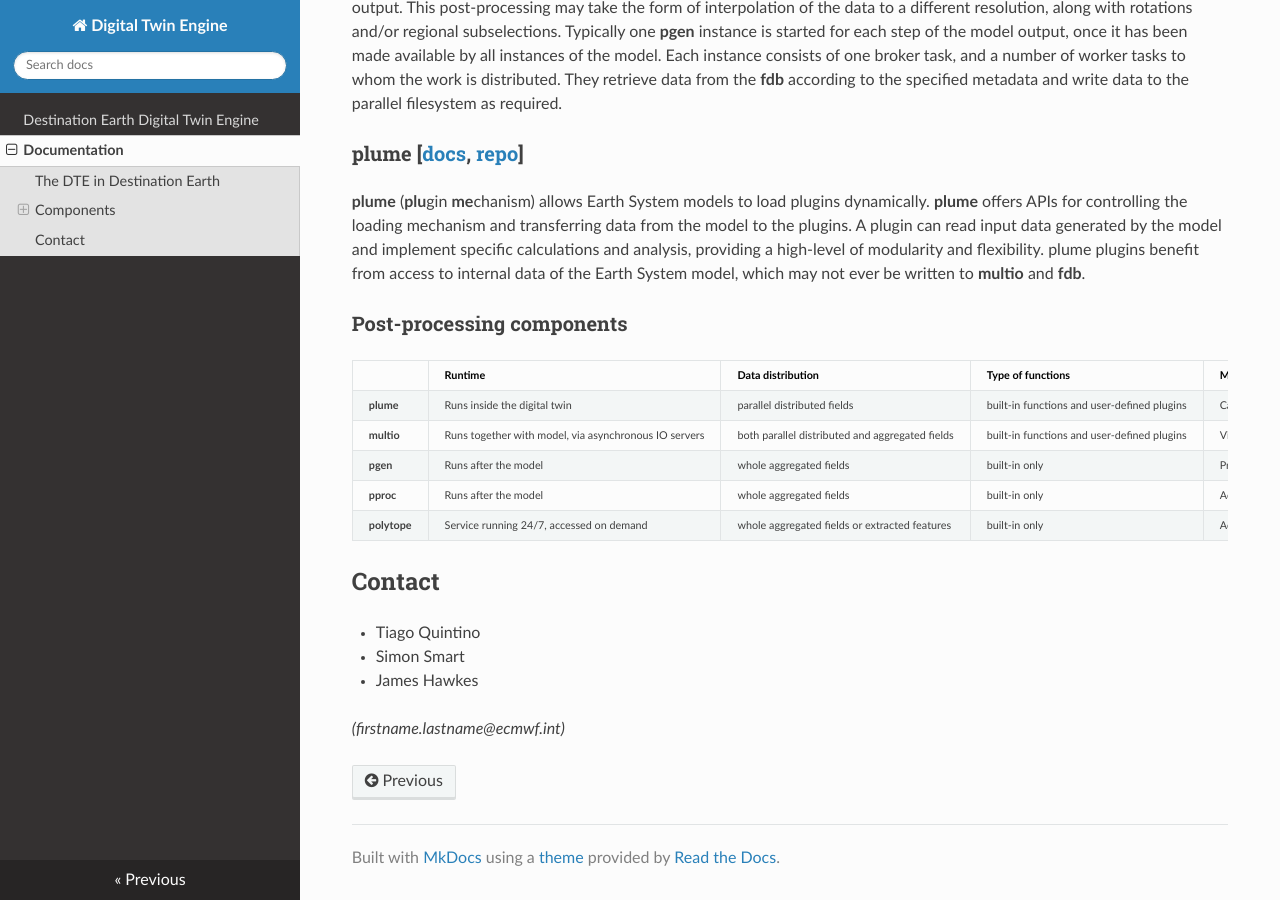
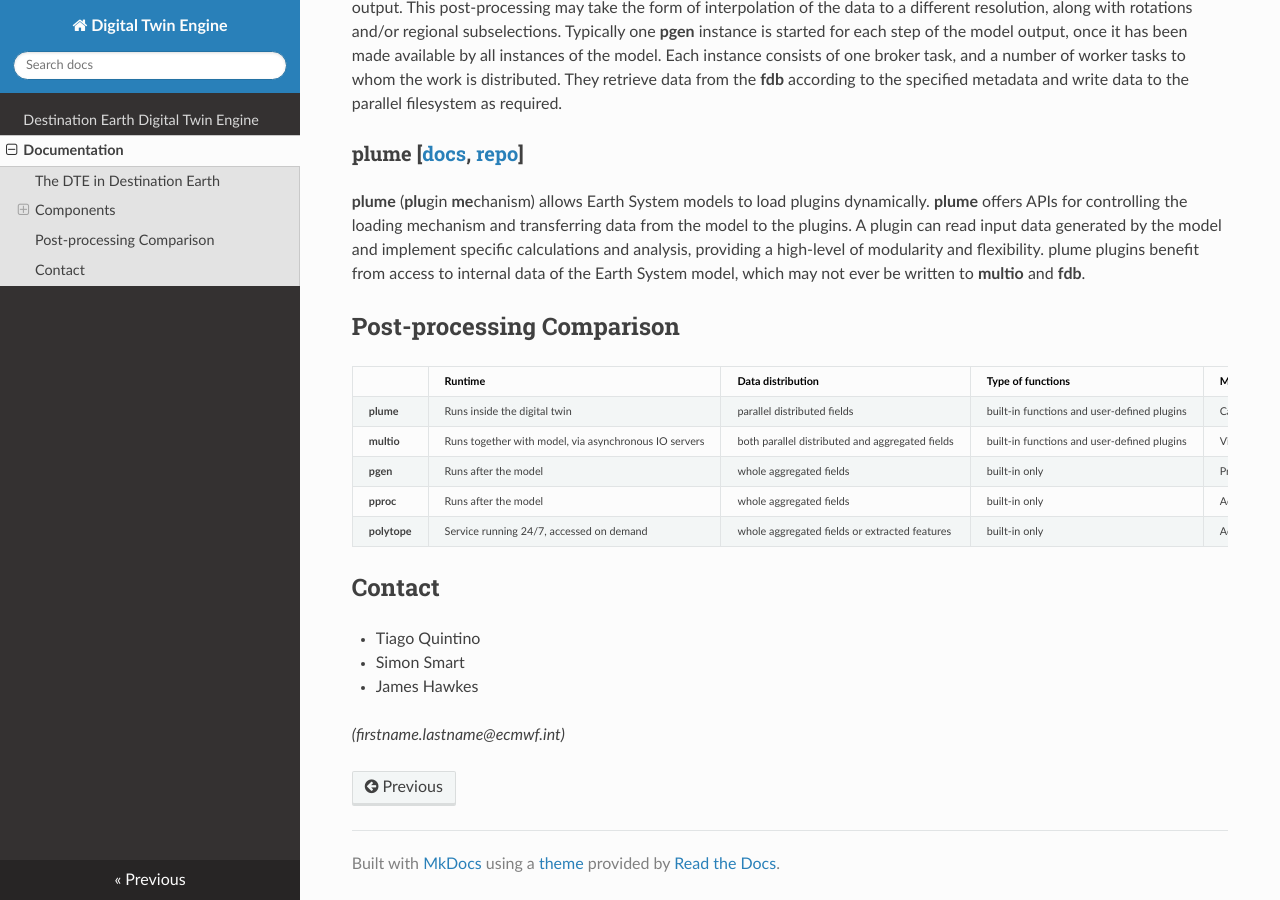
Before and after one commit to ecmwf-projects/digital-twin-engine, an MkDocs documentation site: the page built from docs/documentation.md, in a window 1280 px wide and 900 px high, scrolled down 2839 px. Built offline with MkDocs 1.6.1, drawn with Linux system fonts in a browser that asks for light colours; nearby versions of some CDN libraries.

Commit message:
minor formatting

```diff
--- a/docs/documentation.md
+++ b/docs/documentation.md
@@ -72,7 +72,7 @@
 **plume** (**plu**gin **me**chanism) allows Earth System models to load plugins dynamically. **plume** offers APIs for controlling the loading mechanism and transferring data from the model to the plugins. A plugin can read input data generated by the model and implement specific calculations and analysis, providing a high-level of modularity and flexibility. plume plugins benefit from access to internal data of the Earth System model, which may not ever be written to **multio** and **fdb**.
 
 
-### Post-processing components
+## Post-processing Comparison
 
 <style scoped>
 table {
```
